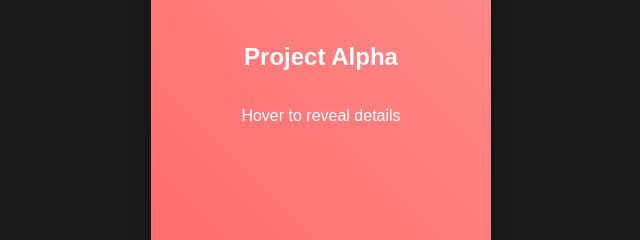
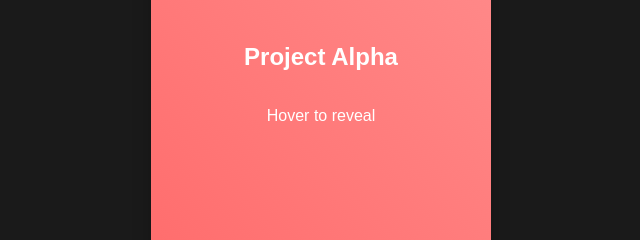
Before and after one commit to bijay-odyssey/cardflip, a plain HTML site: page index.html in a window 1280 px wide. Shown: the part 338-578 px from the top of the page, 339-979 px from the left. Drawn offline with Linux system fonts and the light colour scheme.

Commit message:
Update index.html

```diff
--- a/index.html
+++ b/index.html
@@ -73,15 +73,14 @@
     <div class="card">
         <div class="card-front">
             <h2>Project Alpha</h2>
-            <p>Hover to reveal details</p>
+            <p>Hover to reveal </p>
         </div>
         <div class="card-back">
-            <h2>Details</h2>
-            <p>Advanced AI integration system with real-time analytics capabilities.</p>
+            <h2>Its a prank</h2>
+            <p>No such project</p>
             <button>Learn More</button>
         </div>
     </div>
 
-    <!-- Add more cards with different gradients -->
-</body>
+ </body>
 </html>
```
